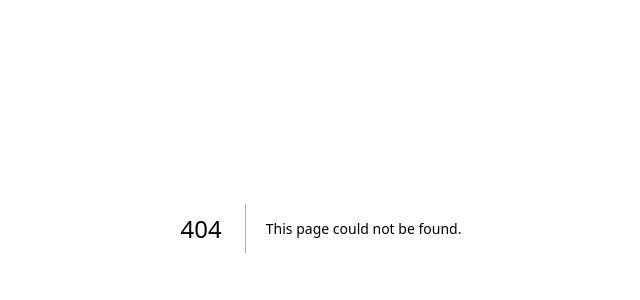
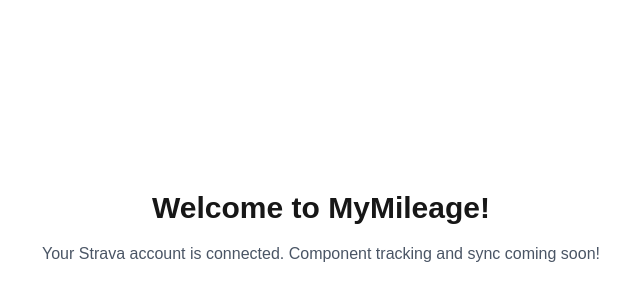
Before and after one commit to 2pithomas/mymileage, a Next.js app: page /dashboard in a window 1280 px wide. Before the commit this address had no page. Shown: the part 172-472 px from the top of the page, without its empty margins (319-959 px from the left). Built offline with nearby package versions, Linux system fonts and the light colour scheme.

Commit message:
add placeholder dashboard page

```diff
--- /dev/null
+++ b/app/dashboard/page.tsx
@@ -0,0 +1,11 @@
+// app/dashboard/page.tsx
+export default function DashboardPage() {
+  return (
+    <main className="flex min-h-screen flex-col items-center justify-center p-24">
+      <h1 className="text-3xl font-bold">Welcome to MyMileage!</h1>
+      <p className="mt-4 text-gray-600">
+        Your Strava account is connected. Component tracking and sync coming soon!
+      </p>
+    </main>
+  );
+}
```
